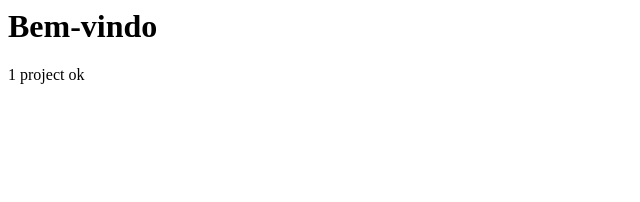
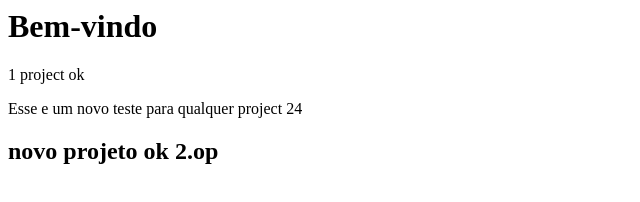
Before and after one commit to cryptitys/Projetob24, a plain HTML site: page index.html in a window 1280 px wide. Shown: the whole page, without its empty margins (0-640 px from the left). Drawn offline with Linux system fonts and the light colour scheme.

Commit message:
Update index.html

```diff
--- a/index.html
+++ b/index.html
@@ -4,4 +4,7 @@
 
 
   <a>1 project ok</a>
+   <p>Esse e um novo teste para qualquer project 24</p>
+   <h2>novo projeto ok 2.op</h2>
+
 </html>
```
